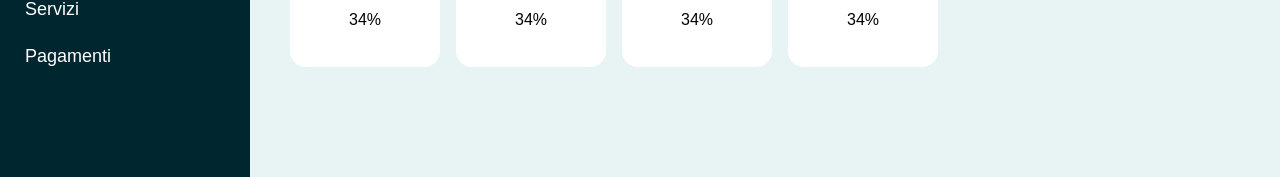
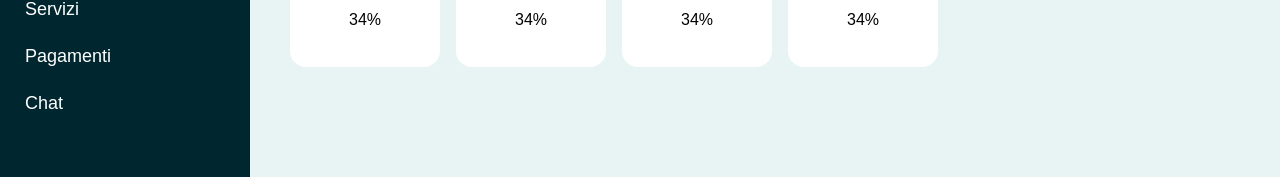
Before and after one commit to alexbusca/familu-frontend, a Next.js app: page / in a window 1280 px wide. Shown: the part 222-399 px from the top of the page. Built offline with nearby package versions, Linux system fonts and the light colour scheme.

Commit message:
added menu voice in sidebar

```diff
--- a/src/app/components/sidebar.js
+++ b/src/app/components/sidebar.js
@@ -15,6 +15,7 @@ function Sidebar() {
           <p><a href="#">Wallet</a></p>
           <p><a href="#">Servizi</a></p>
           <p><a href="#">Pagamenti</a></p>
+          <p><a href="#">Chat</a></p>
         </div>
         </div>
         <div className="sidebar-menu-bottom text-white">
```
